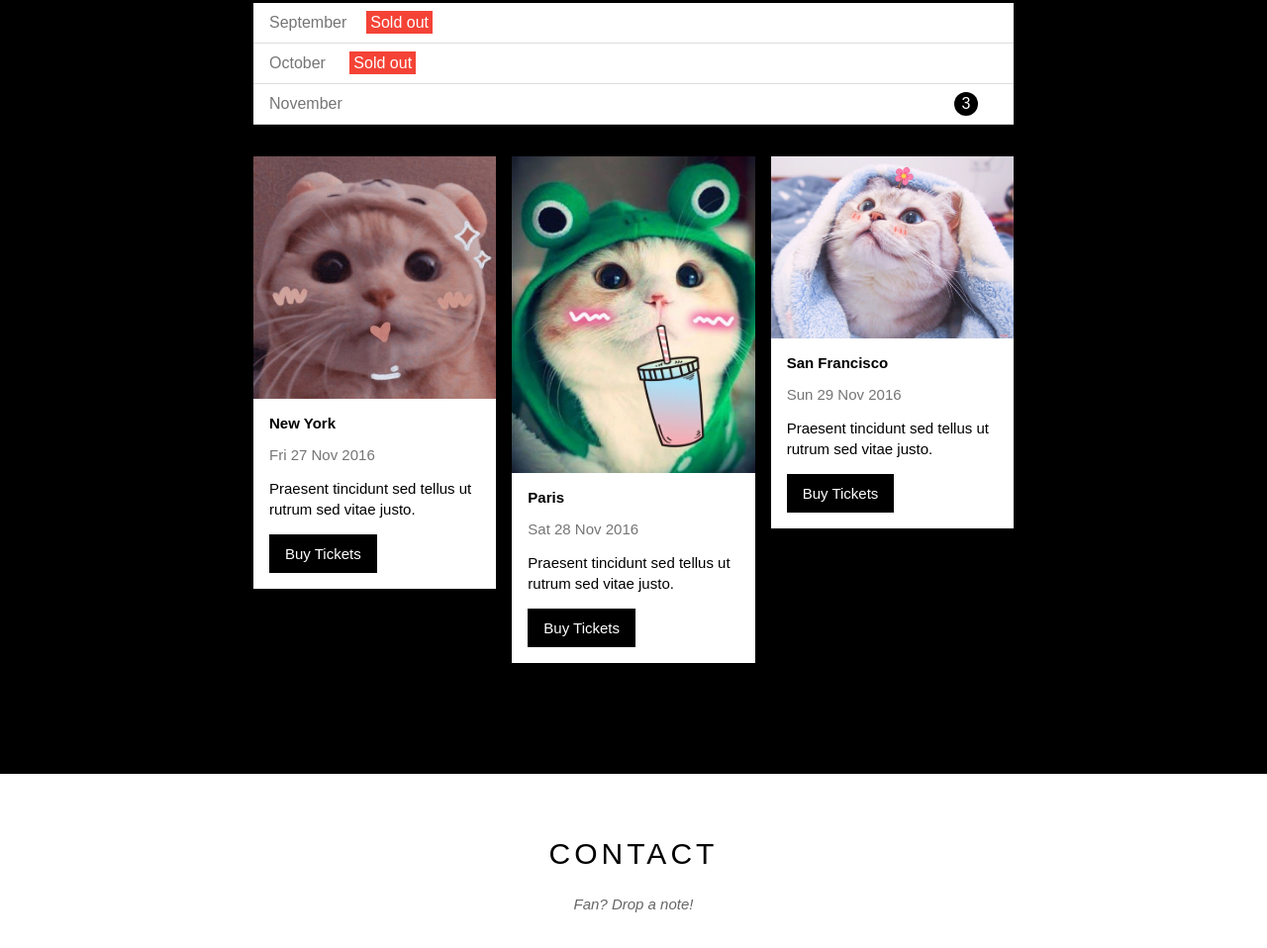
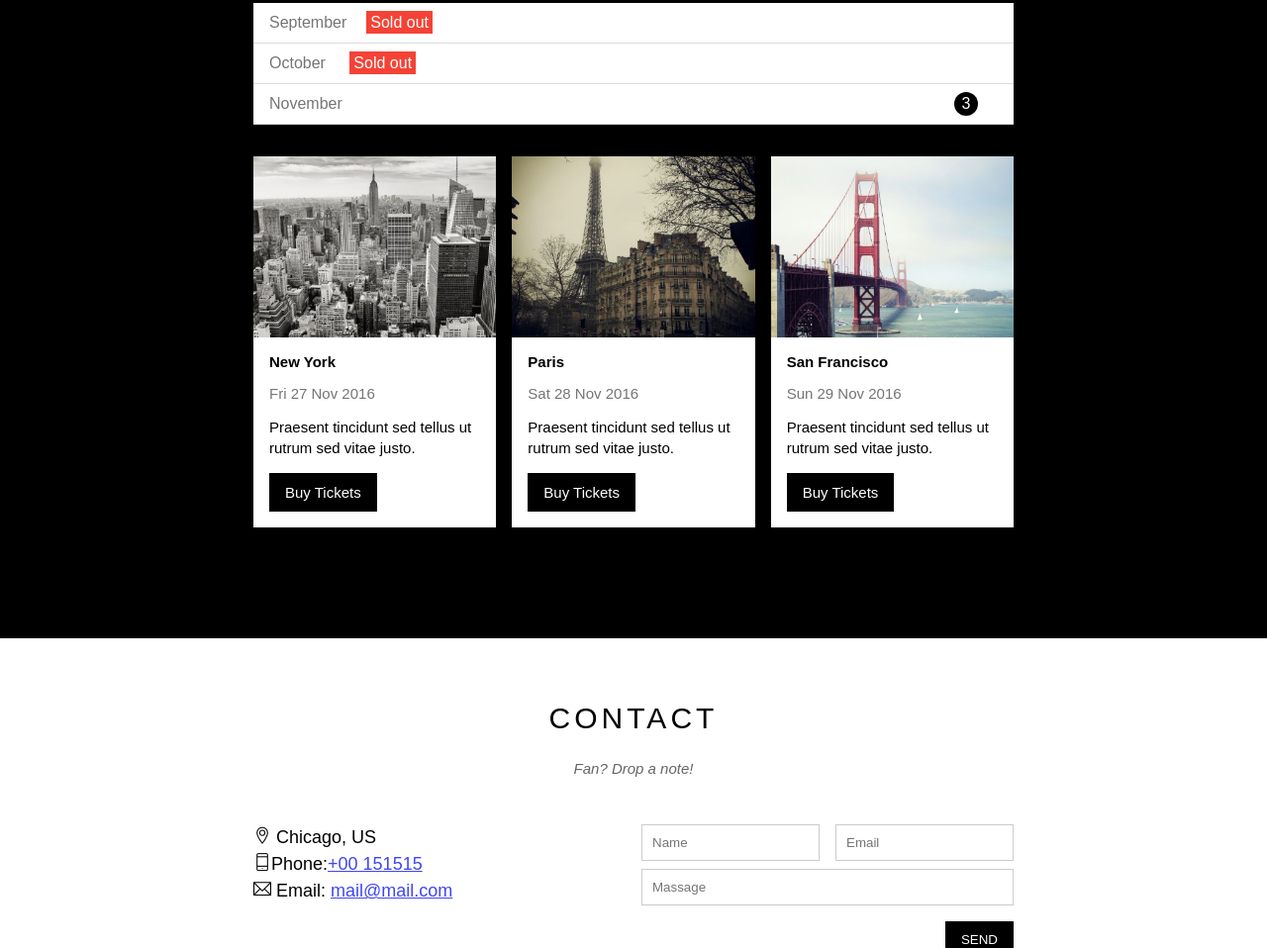
Before and after one commit to FAZADAY/w3_band, a plain HTML site: page index.html in a window 1280 px wide. Shown: the part 1503-2461 px from the top of the page at 99% size. Drawn offline with Linux system fonts and the light colour scheme.

Commit message:
commit to reposity

```diff
--- a/index.html
+++ b/index.html
@@ -112,7 +112,7 @@
                         <!-- Place -->
                         <div class="row place-list">
                             <div class="mt-16 col col-third s-col-full">
-                                <img src="/assets/image/place/mew1.jpg" alt="New York" class="place-img">
+                                <img src="./assets/image/place/newyork.jpg" alt="New York" class="place-img">
                                 <div class="place-body">
                                     <h3 class="place-heading">New York</h3>
                                     <p class="place-time">Fri 27 Nov 2016</p>
@@ -121,7 +121,7 @@
                                 </div>
                             </div>
                             <div class="mt-16 col col-third s-col-full">
-                                <img src="/assets/image/place/mew2.jpg" alt="Paris" class="place-img">
+                                <img src="./assets/image/place/paris.jpg" alt="Paris" class="place-img">
                                 <div class="place-body">
                                     <h3 class="place-heading">Paris</h3>
                                     <p class="place-time">Sat 28 Nov 2016</p>
@@ -130,7 +130,7 @@
                                 </div>
                             </div>
                             <div class="mt-16 col col-third s-col-full">
-                                <img src="/assets/image/place/mew3.jpg" alt="San Francisco" class="place-img">
+                                <img src="./assets/image/place/sanfran.jpg" alt="San Francisco" class="place-img">
                                 <div class="place-body">
                                     <h3 class="place-heading">San Francisco</h3>
                                     <p class="place-time">Sun 29 Nov 2016</p>
```
Also changed, not shown: assets/image/place/newyork.jpg (added), assets/image/place/paris (1).jpg (added), assets/image/place/sanfran.jpg (added).
